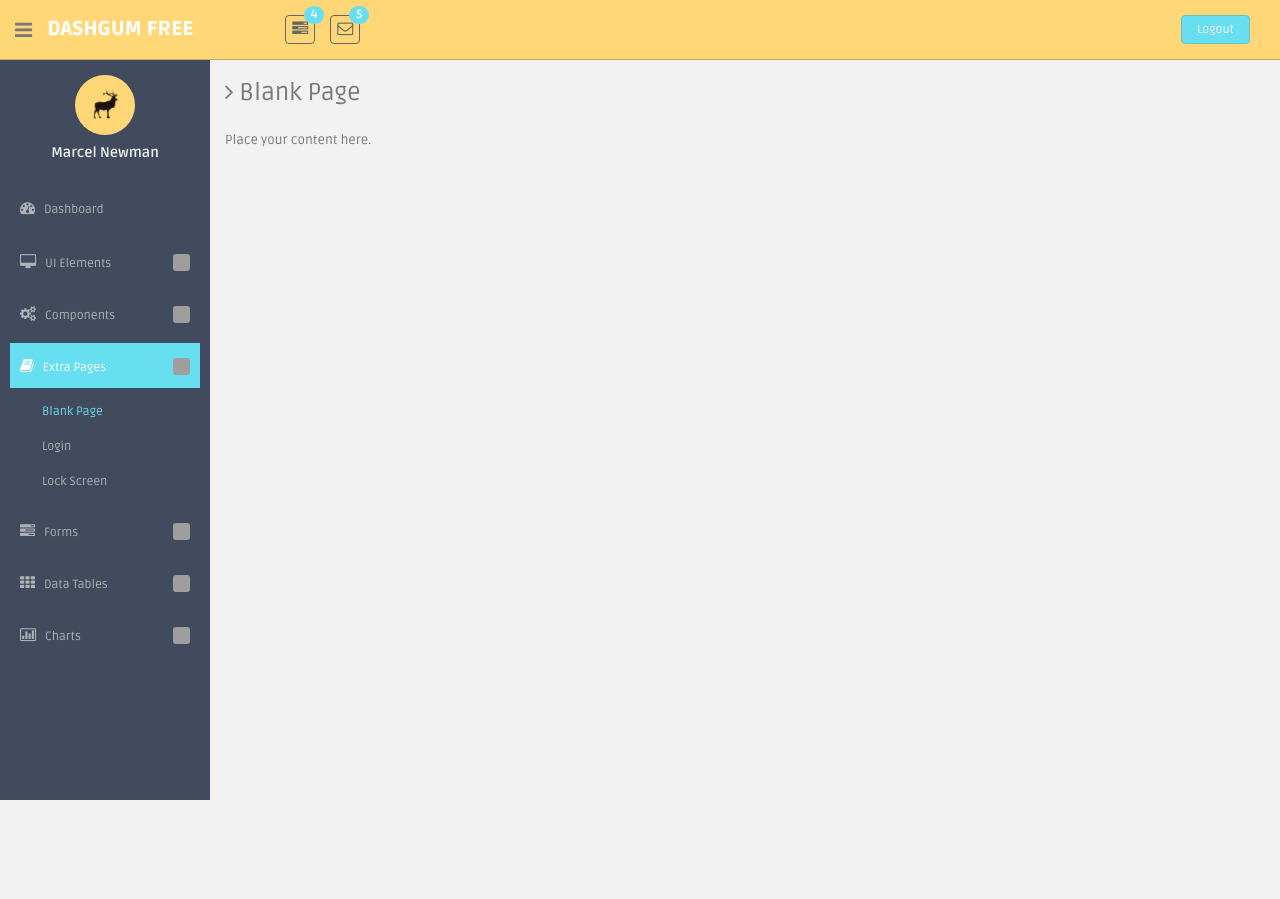
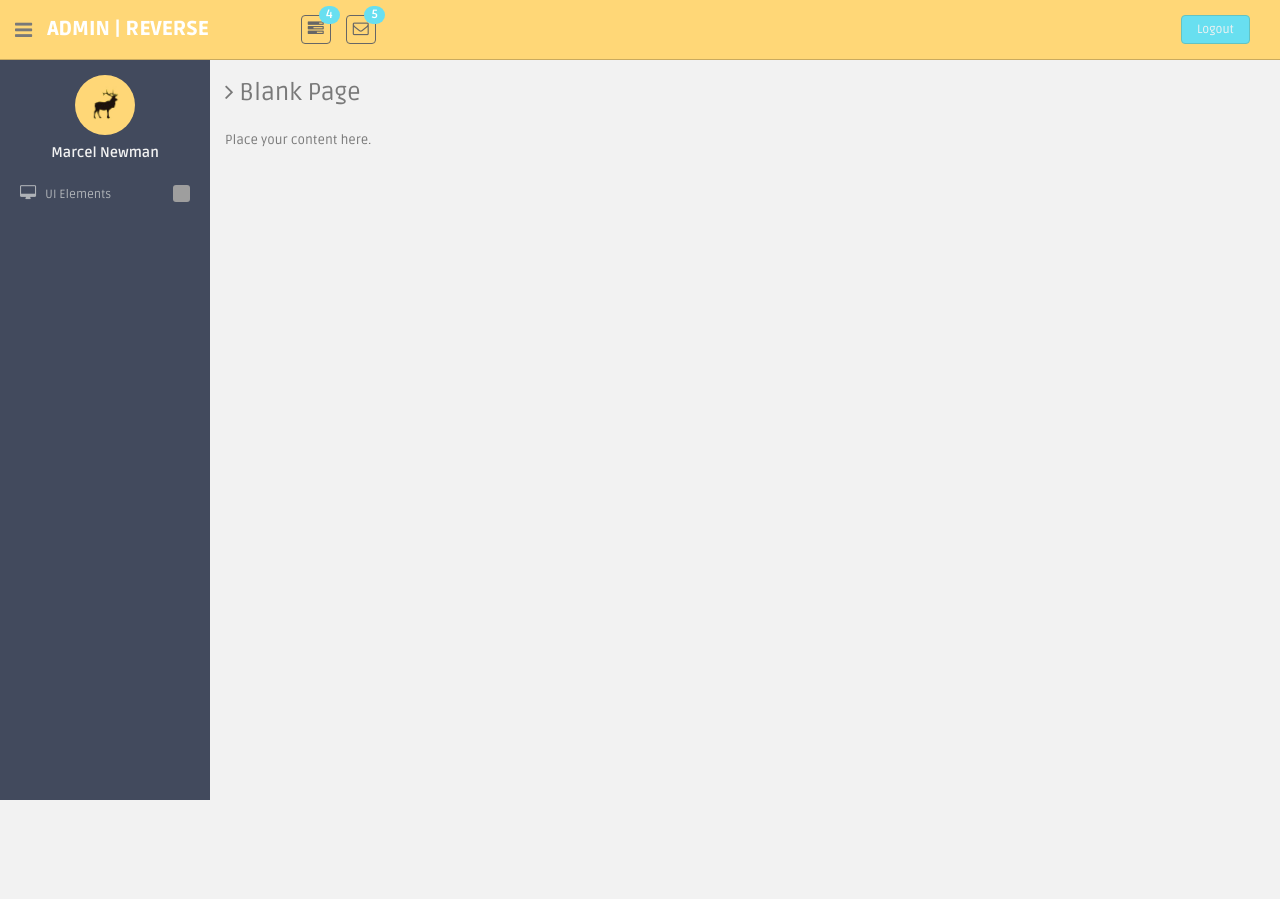
Before and after one commit to ClaudiaVielmetti/Shopper, a PHP site: template app/views/shop/admin/index.php in a window 1280 px wide. Shown: the top 899 px of the page. Run offline with PHP 8.4, Linux system fonts and the light colour scheme; the template is opened without the code that fills it, so the values that code supplies are empty; some libraries are stand-ins or nearby versions; grey boxes are pictures that could not be loaded.

Commit message:
Update index.php

```diff
--- a/app/views/shop/admin/index.php
+++ b/app/views/shop/admin/index.php
@@ -1,5 +1,6 @@
 <!DOCTYPE html>
 <html lang="en">
+
 <head>
     <meta charset="utf-8">
     <meta name="viewport" content="width=device-width, initial-scale=1.0">
@@ -7,16 +8,16 @@
     <meta name="author" content="Dashboard">
     <meta name="keyword" content="Dashboard, Bootstrap, Admin, Template, Theme, Responsive, Fluid, Retina">
 
-    <title>DASHGUM - Bootstrap Admin Template</title>
+    <title><?= $data['page_title'] .  '-'  . WEBSITE_TITLE ?> </title>
 
     <!-- Bootstrap core CSS -->
-    <link href="<?=ASSETS . THEME ?>admin/css/bootstrap.css" rel="stylesheet">
+    <link href="<?= ASSETS . THEME ?>admin/css/bootstrap.css" rel="stylesheet">
     <!--external css-->
-    <link href="<?=ASSETS . THEME ?>admin/font-awesome/css/font-awesome.css" rel="stylesheet" />
+    <link href="<?= ASSETS . THEME ?>admin/font-awesome/css/font-awesome.css" rel="stylesheet" />
 
     <!-- Custom styles for this template -->
-    <link href="<?=ASSETS . THEME ?>admin/css/style.css" rel="stylesheet">
-    <link href="<?=ASSETS . THEME ?>admin/css/style-responsive.css" rel="stylesheet">
+    <link href="<?= ASSETS . THEME ?>admin/css/style.css" rel="stylesheet">
+    <link href="<?= ASSETS . THEME ?>admin/css/style-responsive.css" rel="stylesheet">
 
     <!-- HTML5 shim and Respond.js IE8 support of HTML5 elements and media queries -->
     <!--[if lt IE 9]>
@@ -27,7 +28,7 @@
 
 <body>
 
-  <section id="container" >
+    <section id="container">
         <!-- **********************************************************************************************************************************************************
       TOP BAR CONTENT & NOTIFICATIONS
       *********************************************************************************************************************************************************** -->
@@ -37,7 +38,7 @@
                 <div class="fa fa-bars tooltips" data-placement="right" data-original-title="Toggle Navigation"></div>
             </div>
             <!--logo start-->
-            <a href="index.html" class="logo"><b>DASHGUM FREE</b></a>
+            <a href="index.html" class="logo"><b>ADMIN | Reverse</b></a>
             <!--logo end-->
             <div class="nav notify-row" id="top_menu">
                 <!--  notification start -->
@@ -196,7 +197,7 @@
       *********************************************************************************************************************************************************** -->
         <!--sidebar start-->
         <aside>
-          <div id="sidebar"  class="nav-collapse ">
+            <div id="sidebar" class="nav-collapse ">
                 <!-- sidebar menu start-->
                 <ul class="sidebar-menu" id="nav-accordion">
 
@@ -204,76 +205,22 @@
                                                                             ASSETS . THEME ?>admin/img/ui-sam.jpg" class="img-circle" width="60"></a></p>
                     <h5 class="centered">Marcel Newman</h5>
 
-                  <li class="mt">
-                      <a href="index.html">
-                          <i class="fa fa-dashboard"></i>
-                          <span>Dashboard</span>
-                      </a>
-                  </li>
+
 
                     <li class="sub-menu">
-                      <a href="javascript:;" >
+                        <a href="javascript:;">
                             <i class="fa fa-desktop"></i>
                             <span>UI Elements</span>
                         </a>
                         <ul class="sub">
-                          <li><a  href="general.html">General</a></li>
-                          <li><a  href="buttons.html">Buttons</a></li>
-                          <li><a  href="panels.html">Panels</a></li>
+                            <li><a href="general.html">General</a></li>
+                            <li><a href="buttons.html">Buttons</a></li>
+                            <li><a href="panels.html">Panels</a></li>
                         </ul>
                     </li>
 
-                  <li class="sub-menu">
-                      <a href="javascript:;" >
-                          <i class="fa fa-cogs"></i>
-                          <span>Components</span>
-                      </a>
-                      <ul class="sub">
-                          <li><a  href="calendar.html">Calendar</a></li>
-                          <li><a  href="gallery.html">Gallery</a></li>
-                          <li><a  href="todo_list.html">Todo List</a></li>
-                      </ul>
-                  </li>
-                  <li class="sub-menu">
-                      <a class="active" href="javascript:;" >
-                          <i class="fa fa-book"></i>
-                          <span>Extra Pages</span>
-                      </a>
-                      <ul class="sub">
-                          <li class="active"><a  href="blank.html">Blank Page</a></li>
-                          <li><a  href="login.html">Login</a></li>
-                          <li><a  href="lock_screen.html">Lock Screen</a></li>
-                      </ul>
-                  </li>
-                  <li class="sub-menu">
-                      <a href="javascript:;" >
-                          <i class="fa fa-tasks"></i>
-                          <span>Forms</span>
-                      </a>
-                      <ul class="sub">
-                          <li><a  href="form_component.html">Form Components</a></li>
-                      </ul>
-                  </li>
-                  <li class="sub-menu">
-                      <a href="javascript:;" >
-                          <i class="fa fa-th"></i>
-                          <span>Data Tables</span>
-                      </a>
-                      <ul class="sub">
-                          <li><a  href="basic_table.html">Basic Table</a></li>
-                          <li><a  href="responsive_table.html">Responsive Table</a></li>
-                      </ul>
-                  </li>
-                  <li class="sub-menu">
-                      <a href="javascript:;" >
-                          <i class=" fa fa-bar-chart-o"></i>
-                          <span>Charts</span>
-                      </a>
-                      <ul class="sub">
-                          <li><a  href="morris.html">Morris</a></li>
-                          <li><a  href="chartjs.html">Chartjs</a></li>
-                      </ul>
-                  </li>
+
+
 
                 </ul>
                 <!-- sidebar menu end-->
@@ -294,7 +241,8 @@
                     </div>
                 </div>
 
-		</section><! --/wrapper -->
+            </section>
+
         </section><!-- /MAIN CONTENT -->
 
         <!--main content end-->
@@ -336,11 +284,11 @@
     <script>
         //custom select box
 
-      $(function(){
+        $(function() {
             $('select.styled').customSelect();
         });
-
     </script>
 
 </body>
+
 </html>
```
Lines whose indentation alone changed are shown as unchanged.
